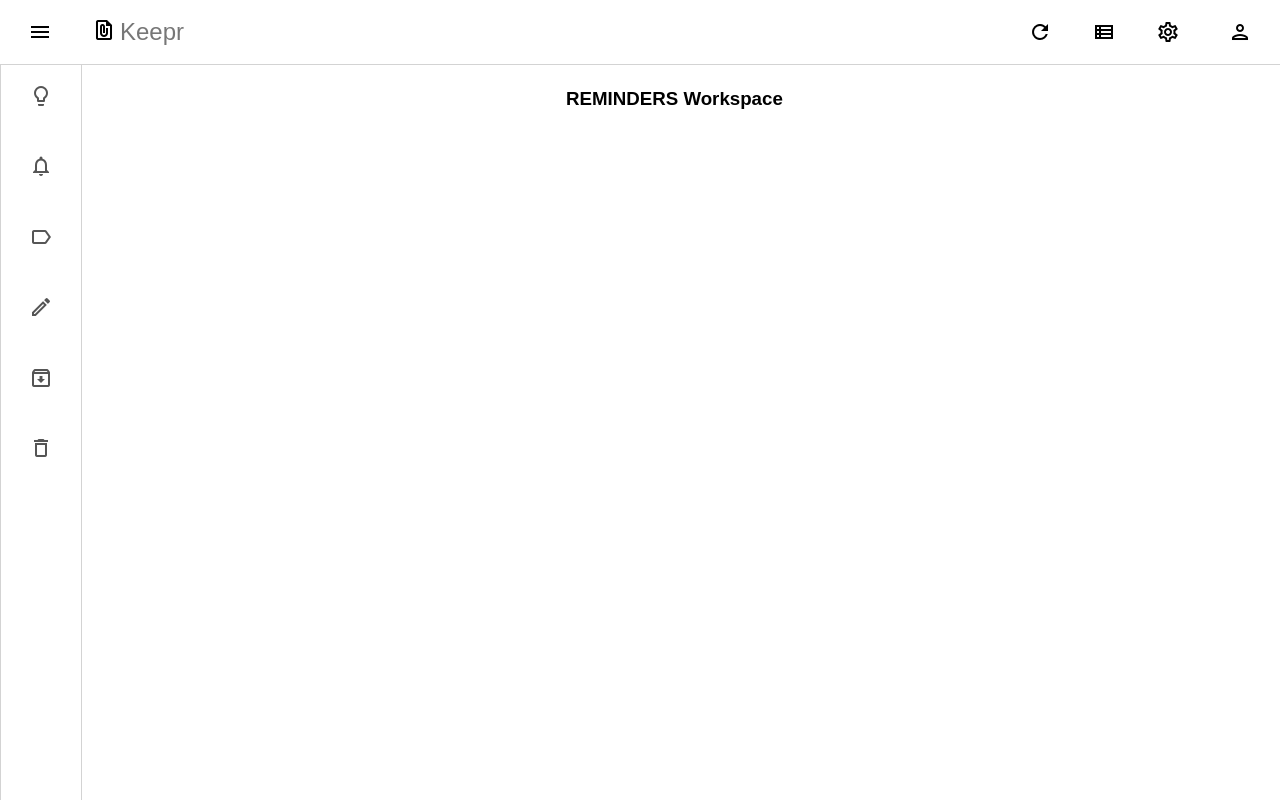
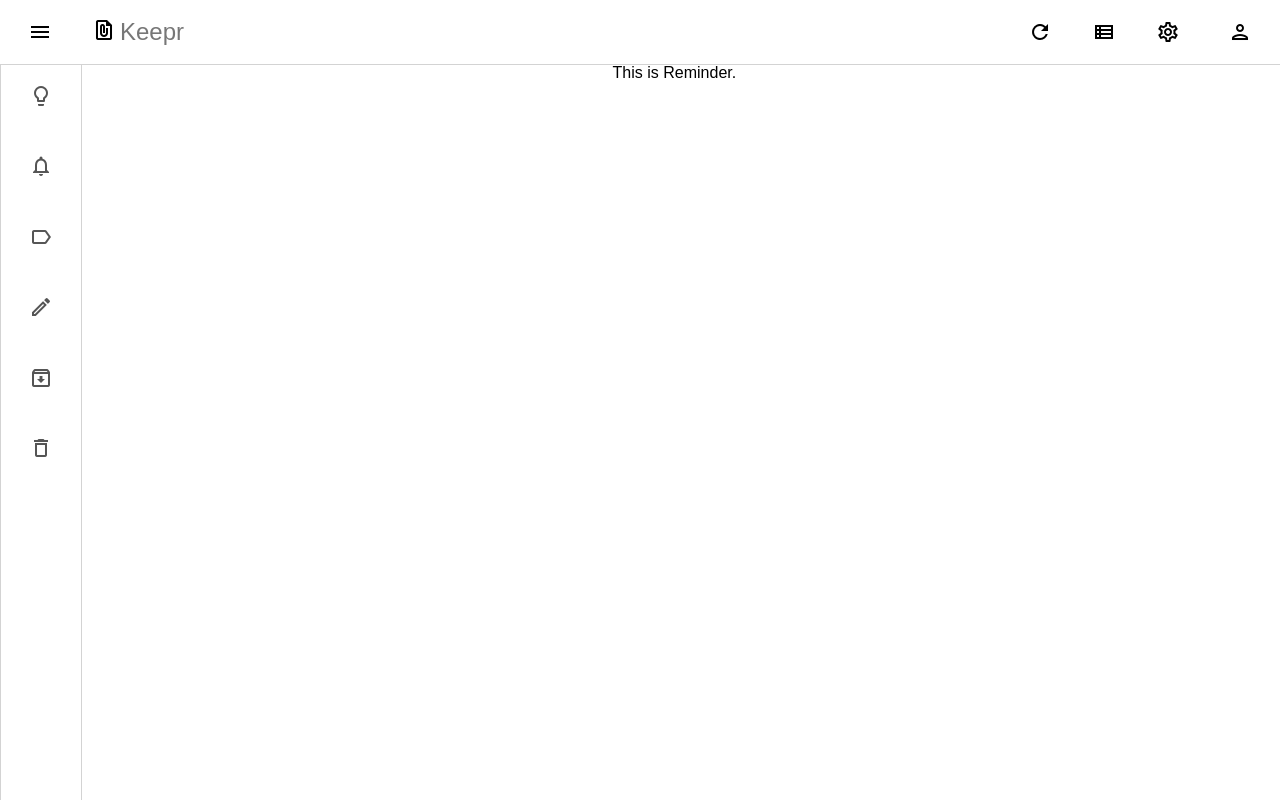
Before and after one commit to glassdome/keepr, a React (Create React App) app: page /notifications in a window 1280 px wide. Built offline with nearby package versions, Linux system fonts and the light colour scheme.

Commit message:
Add trash & reminder pages

```diff
--- a/src/components/ControlComponent.tsx
+++ b/src/components/ControlComponent.tsx
@@ -13,6 +13,7 @@ const ControlWorkspace = (props: {icon: string }) => {
   );
 }
 
+
 const ControlComponent = (props: { icon: string }) => {
   return (
     <div className="App">
--- /dev/null
+++ b/src/components/Reminder.tsx
@@ -0,0 +1,9 @@
+const Reminder = () => {
+  return (
+    <div>
+      This is Reminder.
+    </div>
+  )
+}
+
+export default Reminder
--- /dev/null
+++ b/src/components/Trash.tsx
@@ -0,0 +1,9 @@
+const Trash = () => {
+  return (
+    <div>
+      This is trash.
+    </div>
+  )
+}
+
+export default Trash
--- /dev/null
+++ b/src/pages/ReminderPage.tsx
@@ -0,0 +1,16 @@
+ import {Header} from '../components/layout/Header'
+ import {Nav} from '../components/layout/Nav'
+ import Reminder from '../components/Reminder'
+
+
+ const TrashPage = () => {
+   return (
+     <div className="App">
+        <Header />
+        <Nav />
+        <Reminder />
+     </div>
+    )
+ }
+
+ export default TrashPage
--- /dev/null
+++ b/src/pages/TrashPage.tsx
@@ -0,0 +1,16 @@
+ import {Header} from '../components/layout/Header'
+ import {Nav} from '../components/layout/Nav'
+ import Trash from '../components/Trash'
+
+
+ const TrashPage = () => {
+   return (
+     <div className="App">
+        <Header />
+        <Nav />
+        <Trash />
+     </div>
+    )
+ }
+
+ export default TrashPage
--- a/src/routers/AppRouter.tsx
+++ b/src/routers/AppRouter.tsx
@@ -2,16 +2,20 @@ import React from 'react';
 import { BrowserRouter, Route, Switch } from 'react-router-dom';
 
 import App from '../App'
+import TrashPage from '../pages/TrashPage';
+import ReminderPage from '../pages/ReminderPage'
 import ControlsComponent from '../components/ControlComponent'
 
 const NotFoudPage = () => (<div>404!</div>)
+
+
 
 const AppRouter = () => (
   <BrowserRouter>
     <Switch>
       <Route path="/" component={App} exact={true}/>
       <Route path="/notifications" >
-        <ControlsComponent icon="reminders"/>
+        <ReminderPage />
       </Route>
       <Route path="/label" >
          <ControlsComponent icon="label"/>
@@ -23,7 +27,7 @@ const AppRouter = () => (
          <ControlsComponent icon="archive"/>
       </Route>
       <Route path="/delete" >
-         <ControlsComponent icon="delete"/>
+         <TrashPage />
       </Route>
       <Route path="/refresh" >
          <ControlsComponent icon="refresh"/>
```
